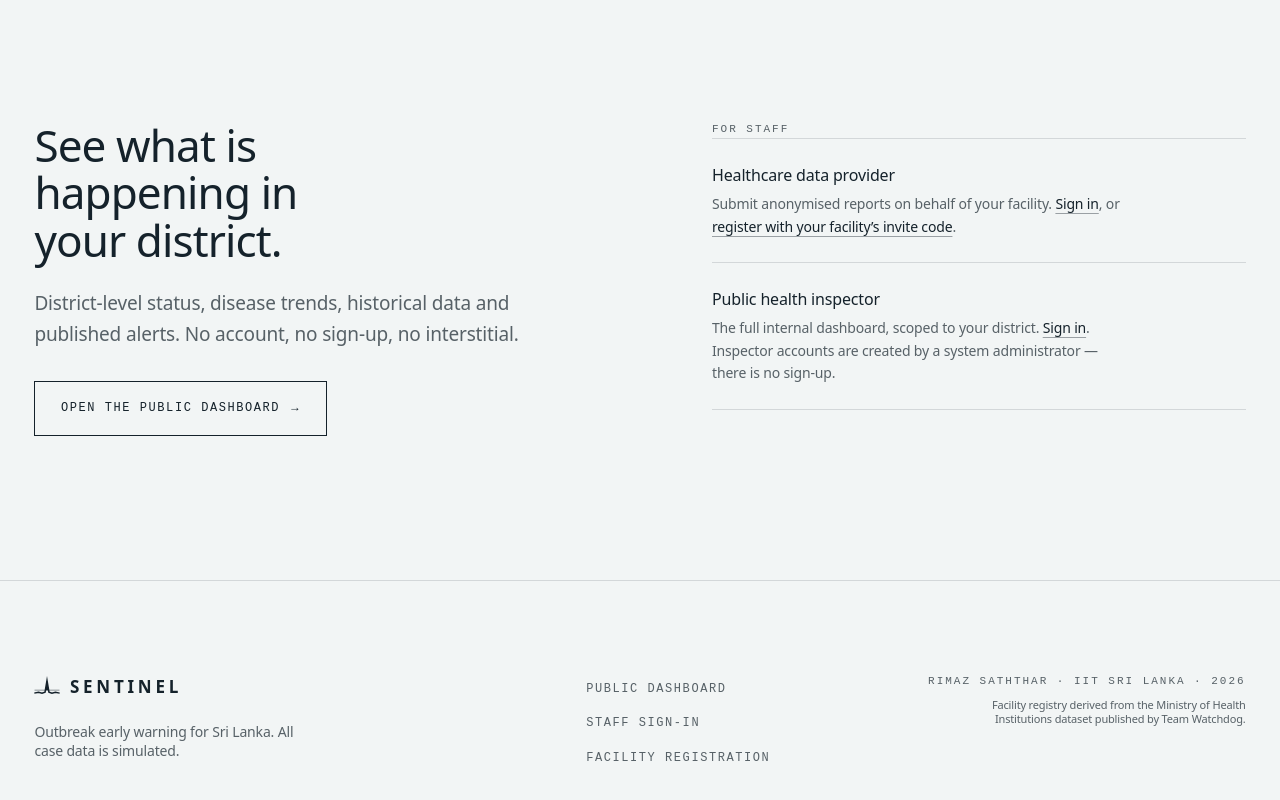
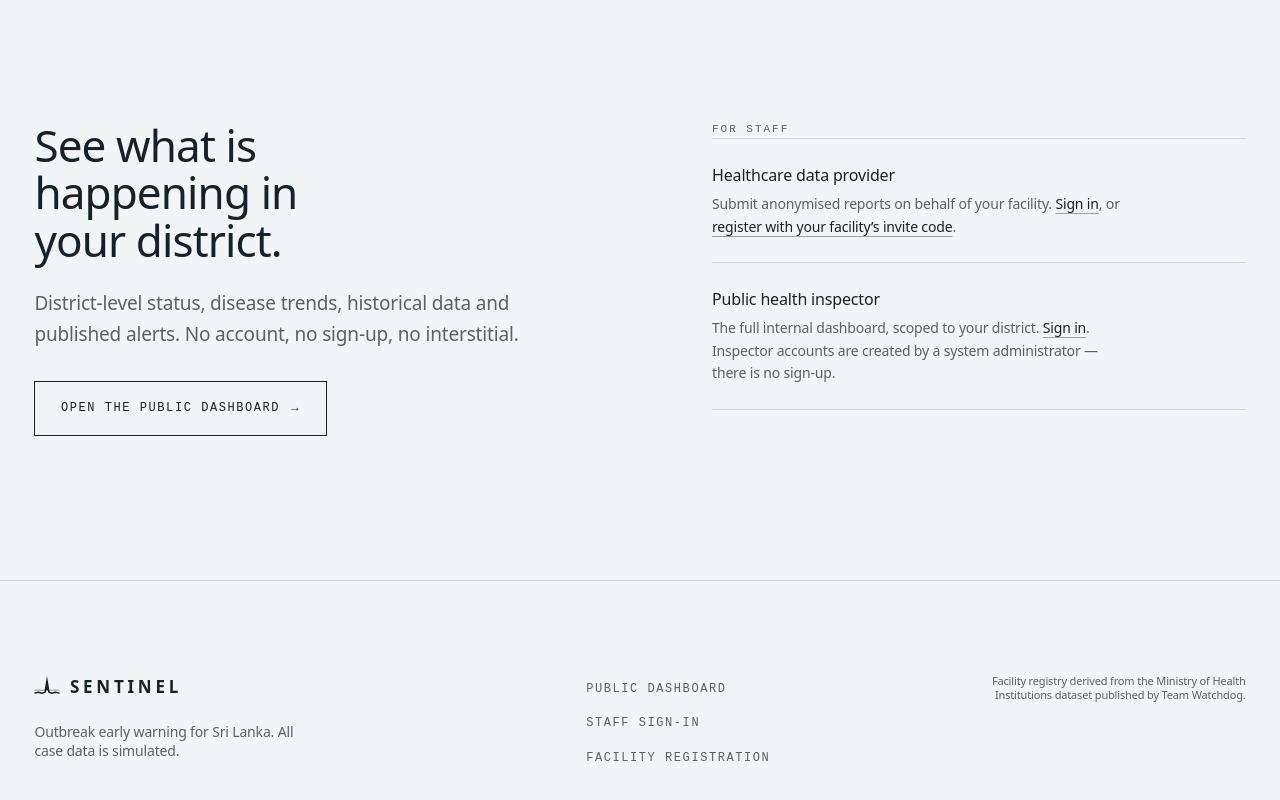
Before and after one commit to Rimaz17/sentinel, a React (Vite) app in the folder frontend/: page / in a window 1280 px wide. Shown: the part 2079-2879 px from the top of the page. Built offline with nearby package versions, Linux system fonts and the light colour scheme.

Commit message:
refactor(landing): drop the author byline from the footer

```diff
--- a/frontend/src/components/layout/SiteFooter.tsx
+++ b/frontend/src/components/layout/SiteFooter.tsx
@@ -28,7 +28,8 @@ export function SiteFooter() {
         </nav>
 
         <div className="site-footer__credit">
-          <p className="label label--sm">Rimaz Saththar · IIT Sri Lanka · 2026</p>
+          {/* Dataset attribution, not a byline — this one is owed to the
+              publisher of the facility registry. */}
           <p className="site-footer__source">
             Facility registry derived from the Ministry of Health Institutions dataset published by
             Team Watchdog.
```
